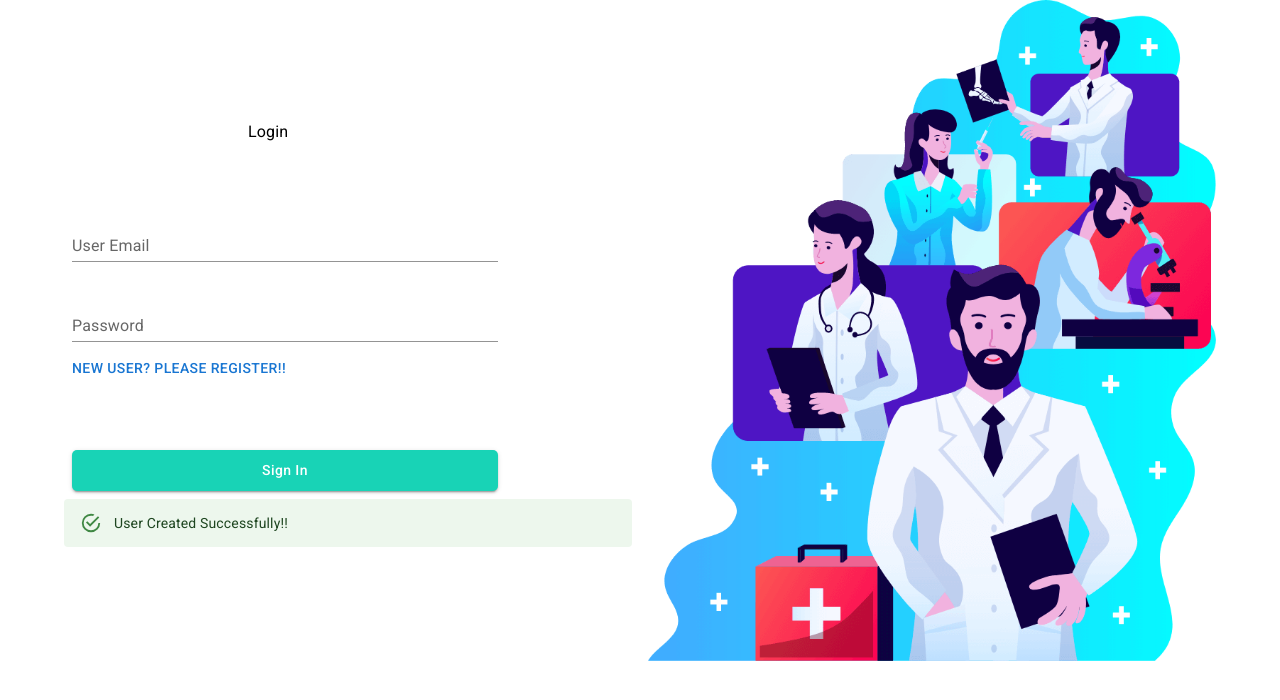
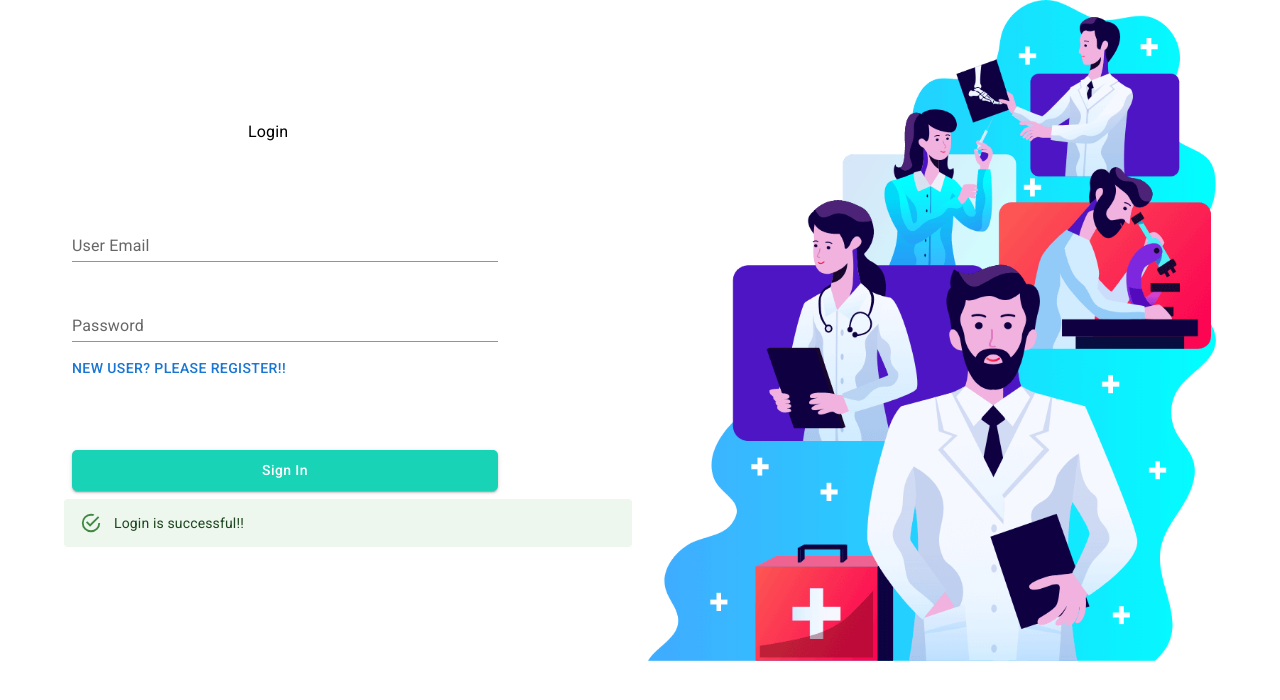
Before and after one commit to nadianewaz/Doctor-s-Portal, a React (Create React App) app: page /Login in a window 1280 px wide. Shown: the top 700 px of the page. Built offline with nearby package versions, Linux system fonts and the light colour scheme; no server answers; sample sign-in values are in the browser's storage.

Commit message:
fixing login

```diff
--- a/src/App.js
+++ b/src/App.js
@@ -23,21 +23,16 @@ function App() {
    <>
 
         <AuthProvider>
-          <Fragment>
         <BrowserRouter>
         <Routes>
 
         <Route path='/' element={<Home/>}></Route>
-        <Route path='/' element={<PrivateRoute/>}>
-        <Route path='/Appointment' element={<Appointment/>}></Route>
-        </Route>
-        {/* <PrivateRoute path='/Appointment' element={<Appointment/>}></PrivateRoute>   */}
+        <Route path='/Appointment' element={<PrivateRoute><Appointment/></PrivateRoute>}></Route>
 
         <Route path='/Login' element={<LogIn/>}></Route>
         <Route path='/Registration' element={<Registration/>}></Route>
         </Routes>
         </BrowserRouter>
-        </Fragment>
 
         </AuthProvider>
 
--- a/src/Component/Loginn/LogIn/LogIn.jsx
+++ b/src/Component/Loginn/LogIn/LogIn.jsx
@@ -6,7 +6,7 @@ import useAuth from '../../../hooks/useAuth';
 
 const LogIn = () => {
     const [loginData, setLoginData] = useState({});
-    const {user, loginUser, isLoading, authError} = useAuth();
+    const {user, logUser, isLoading, authError} = useAuth();
 
     const location = useLocation();
     const navigate = useNavigate();
@@ -21,7 +21,7 @@ const LogIn = () => {
     }
 
     const handleFormSubmitting = (event) => {
-        loginUser(loginUser.email, loginUser.password, location, navigate);
+      logUser(loginData.email, loginData.password, location, navigate);
         event.preventDefault();
       }
 
@@ -54,7 +54,7 @@ const LogIn = () => {
             <Button type='submit' sx={{ textTransform: "capitalize",  mb: 7, m:1, backgroundColor: '#18D3B6', p: "8px 65px", borderRadius: "5px", width: '75%', mt: 8}} variant="contained"> sign in </Button>
 
             {isLoading && <CircularProgress />}
-            {user?.email && <Alert severity="success"> User Created Successfully!!</Alert>}
+            {user?.email && <Alert severity="success"> Login is successful!!</Alert>}
             {authError && <Alert severity="error"> {authError} </Alert>}
 
 
--- a/src/Component/Loginn/PrivateRoute/PrivateRoute.jsx
+++ b/src/Component/Loginn/PrivateRoute/PrivateRoute.jsx
@@ -1,37 +1,29 @@
 import React from 'react';
-import { Navigate, Outlet  } from 'react-router-dom';
-// import useAuth from '../../../hooks/useAuth';
-// import { CircularProgress } from '@mui/material';
-// import { redirect } from 'react-router-dom';
+import useAuth from '../../../hooks/useAuth';
+import { CircularProgress } from '@mui/material';
+import { Route, Navigate , useLocation} from 'react-router-dom';
 
 
 const PrivateRoute = ( { children, ...rest } ) => {
 
-
-  const auth = null;
-  return auth ? <Outlet /> : <Navigate to="/login" />;
-
-    // const {user, isLoading } = useAuth();
-    // if(isLoading) { return <CircularProgress/> }
-    // return (
-    //     <>
-    //     <Route
-    //   {...rest}
-    //   render={({ location }) =>
-    //     user.email ? (
-    //       children
-    //     ) : (
-    //       <Redirect
-    //         to={{
-    //           pathname: "/login",
-    //           state: { from: location }
-    //         }}
-    //       />
-    //     )
-    //   }
-    // />
-    // </>
-    // );
+    const {user, isLoading } = useAuth();
+    const location = useLocation();
+    if(isLoading) { return <CircularProgress/> }
+    return (
+        <>
+        {user.email ? (
+          children
+        ) : (
+          <Navigate
+            to={{
+              pathname: "/login",
+              state: { from: location }
+            }}
+          />
+        )
+          }
+    </>
+    );
 
 
 
--- a/src/hooks/useFirebse.js
+++ b/src/hooks/useFirebse.js
@@ -1,6 +1,6 @@
 import { useEffect, useState } from "react";
 import initializeFirebase from "../Component/Loginn/LogIn/Firebase/firebase.init";
-import { getAuth, createUserWithEmailAndPassword, onAuthStateChanged , signOut } from "firebase/auth";
+import { getAuth, createUserWithEmailAndPassword, onAuthStateChanged , signOut , signInWithEmailAndPassword} from "firebase/auth";
 
 // initialization
 initializeFirebase();
@@ -29,12 +29,12 @@ const useFirebase = () =>{
 
     }
 
-    const logUser = ( email, password, location, history ) => {
+    const logUser = ( email, password, location, navigate ) => {
     setIsLoading(true);
-    createUserWithEmailAndPassword(auth, email, password)
+    signInWithEmailAndPassword(auth, email, password)
     .then((userCredential) => {
-      const destination = location?.state?.form || '/';
-      history.replace(destination);
+      const destination = location?.state?.from || '/';
+      navigate(destination);
       setAuthError('');
 
     })
```
